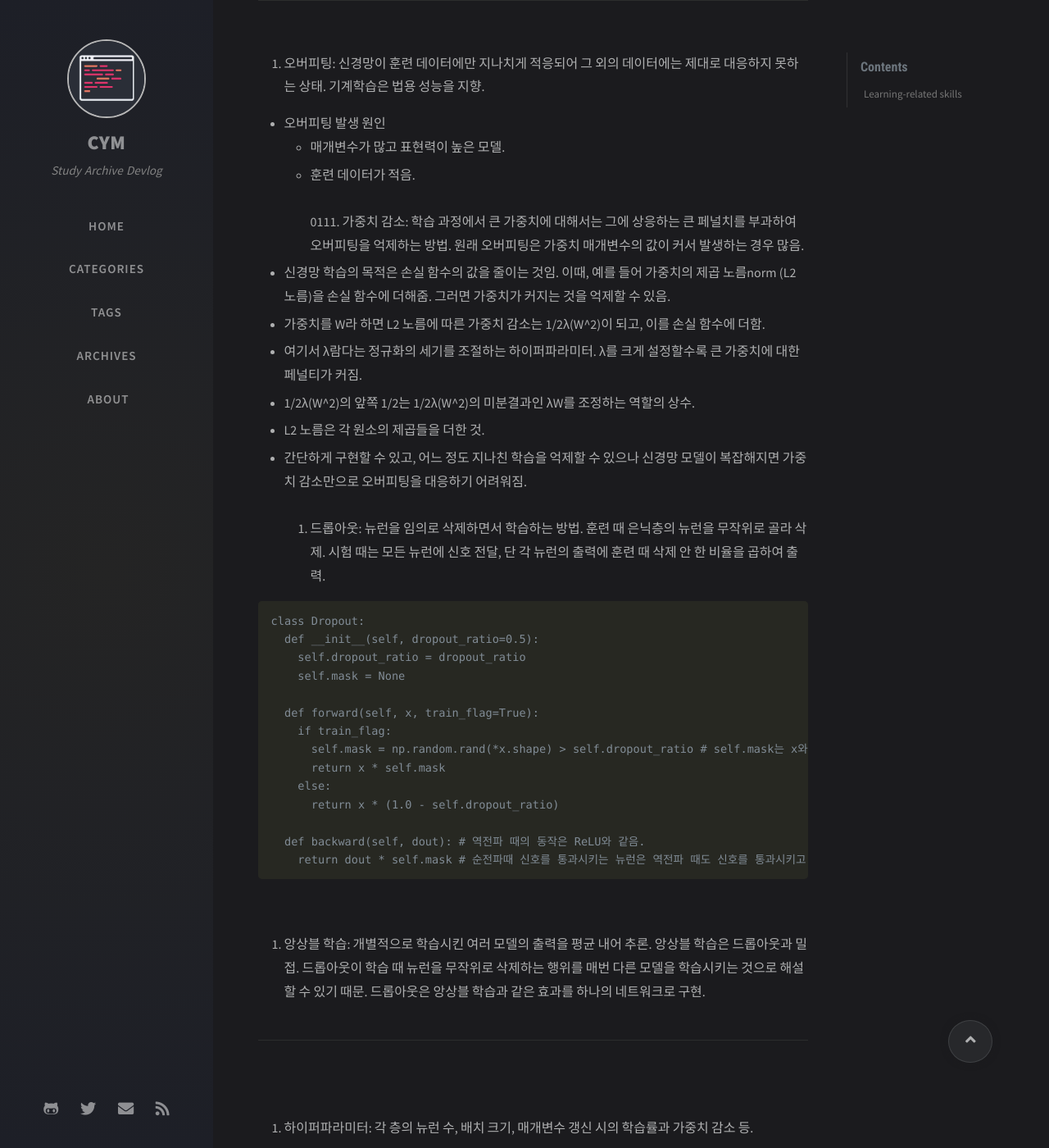
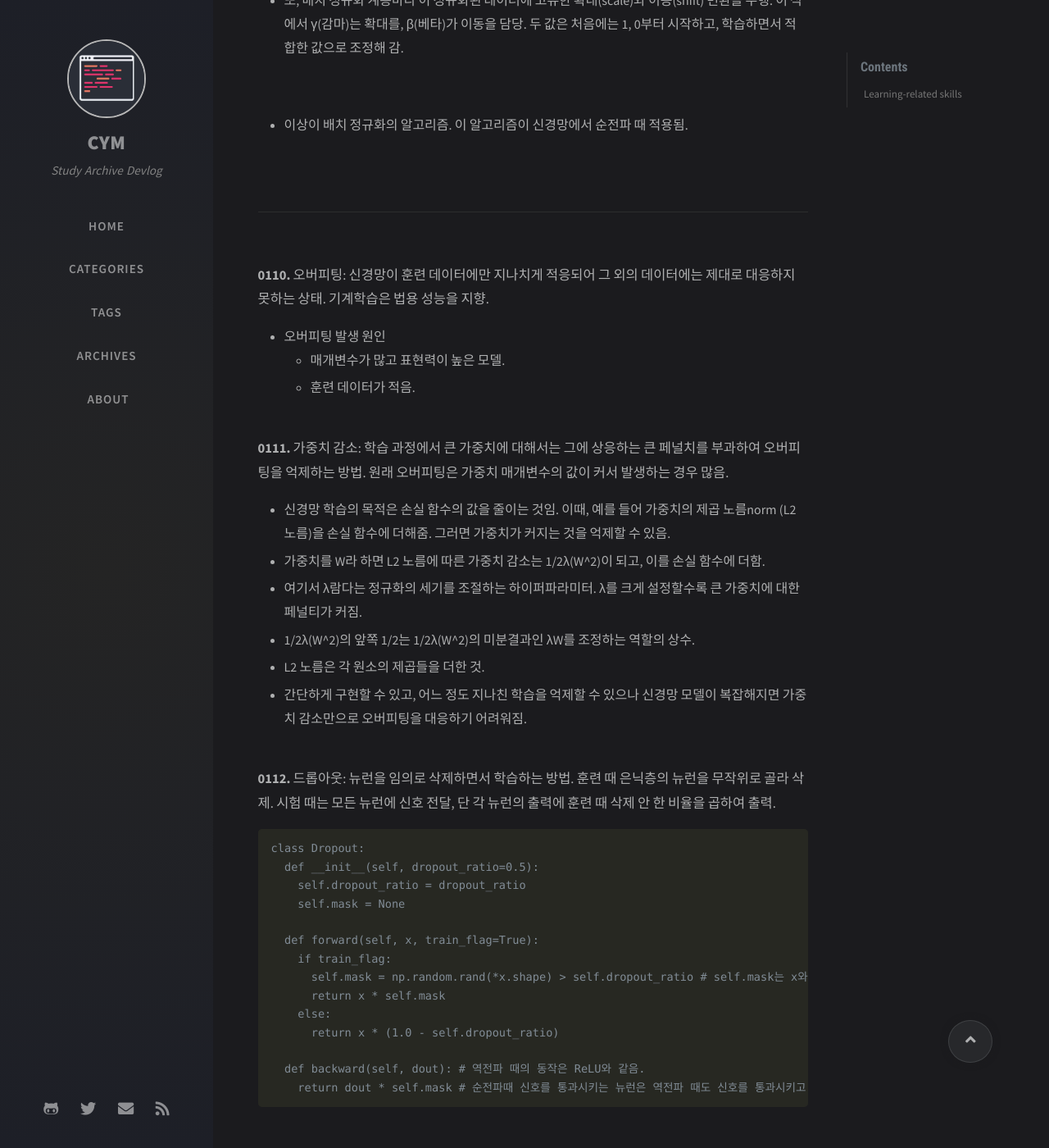
Before and after one commit to cym-2/cym-2.github.io, a Jekyll site: the page built from _posts/2021-01-17-ab4.md, in a window 1280 px wide and 1400 px high, scrolled down 5654 px. Shown: the whole window at 82% size. Built offline with Jekyll 4.4.1, drawn with Linux system fonts in a browser that asks for light colours; nearby versions of some CDN libraries; comment, search, counter and statistics services are not loaded; some of the changed text lies outside the part shown.

Commit message:
Update 2021-01-17-ab4.md

````diff
--- a/_posts/2021-01-17-ab4.md
+++ b/_posts/2021-01-17-ab4.md
@@ -9,17 +9,19 @@
 # Learning-related skills
 <br>
 <br>
-0096. 최적화(optimization): 신경망 학습의 목적은 손실 함수의 값을 가능한 낮추는 매개변수를 찾는 것(매개변수의 최적값을 찾는 문제), 이러한 문제를 푸는 것.<br>
 
-> 광대하고 복잡한 지형을 지도없이, 눈을 가린 채로 '깊은 곳'을 찾아야 함. 이 어려운 상황에서 중요한 단서가 되는 것이 땅의 '기울기'.<br>
+**0096.** 최적화(optimization): 신경망 학습의 목적은 손실 함수의 값을 가능한 낮추는 매개변수를 찾는 것(매개변수의 최적값을 찾는 문제), 이러한 문제를 푸는 것.<br>
+
+- 광대하고 복잡한 지형을 지도없이, 눈을 가린 채로 '깊은 곳'을 찾아야 함. 이 어려운 상황에서 중요한 단서가 되는 것이 땅의 '기울기'.<br>
 
 <br>
-0097. 확률적 경사 하강법(SGD)<br>
+
+**0097.** 확률적 경사 하강법(SGD)<br>
 
 ![img](https://img1.daumcdn.net/thumb/R1280x0/?scode=mtistory2&fname=https%3A%2F%2Fblog.kakaocdn.net%2Fdn%2FbOT18S%2FbtqAQ2Q2u0j%2FuqoDkUZ6qL7w6FbJEUIMJ1%2Fimg.png)
 
-> W는 갱신할 가중치 매개변수, aL/aW는 W에 대한 손실 함수의 기울기, n는 학습률, 화살표는 우변의 값으로 좌변의 값을 갱신한다는 뜻.<br>
-> SGD는 기울어진 방향으로 일정 거리만 가겠다는 단순한 방법.<br>
+- W는 갱신할 가중치 매개변수, aL/aW는 W에 대한 손실 함수의 기울기, n는 학습률, 화살표는 우변의 값으로 좌변의 값을 갱신한다는 뜻.<br>
+- SGD는 기울어진 방향으로 일정 거리만 가겠다는 단순한 방법.<br>
 
 ```
 class SGD:
@@ -64,15 +68,18 @@
 ```
 
 <br>
-0099. 학습률이 너무 작으면 학습시간이 너무 길어지고, 반대로 너무 크면 발산하여 학습이 제대로 이뤄지지 않음. 이 학습률을 정하는 효과적인 기술로 학습률 감소가 있음.
+
+**0099.** 학습률이 너무 작으면 학습시간이 너무 길어지고, 반대로 너무 크면 발산하여 학습이 제대로 이뤄지지 않음. 이 학습률을 정하는 효과적인 기술로 학습률 감소가 있음.
 학습을 진행하면서 학습률을 점차 줄어가는 방법. 처음에는 크게 학습하다가 조금씩 작게 학습. 학습률을 서서히 낮추는 가장 간단한 방법은 매개변수 '전체'의 학습률 값을 일괄적으로 낮추는 것.<br>
-0100. AdaGrad: 개별 매개변수에 적응적으로(adaptive) 학습률을 조정하면서 학습을 진행.<br>
+<br>
+
+**0100.** AdaGrad: 개별 매개변수에 적응적으로(adaptive) 학습률을 조정하면서 학습을 진행.<br>
 
 ![img](https://img1.daumcdn.net/thumb/R1280x0/?scode=mtistory2&fname=https%3A%2F%2Fblog.kakaocdn.net%2Fdn%2FcpZ6Tb%2FbtqA2aH7eEf%2FN0gb6Z2CI5BIC0JGAGKPO0%2Fimg.png)
 
-> W는 갱신할 가중치 매개변수, aL/aW는 W에 대한 손실 함수의 기울기, n은 학습률, h는 기존 기울기 값을 제곱(행렬의 원소별 곱셈)하여 계속 더해줌.<br>
-> 매개변수를 갱신할 때 1/(h)^(1/2)을 곱해 학습률을 조정. -> 매개변수의 원소 중에서 많이 움직인(크게 갱신된) 원소는 학습률이 낮아짐, 학습률 감소가 매개변수의 원소마다 다르게 적용됨.<br>
-> AdaGrad는 과거의 기울기를 제곱하여 계속 더해감. 학습을 진행할수록 갱신 강도가 약해짐. 실제로 무한히 계속 학습하면 어느 순간 갱신량이 0이 되어 전혀 갱신되지 않음.
+- W는 갱신할 가중치 매개변수, aL/aW는 W에 대한 손실 함수의 기울기, n은 학습률, h는 기존 기울기 값을 제곱(행렬의 원소별 곱셈)하여 계속 더해줌.<br>
+- 매개변수를 갱신할 때 1/(h)^(1/2)을 곱해 학습률을 조정. -> 매개변수의 원소 중에서 많이 움직인(크게 갱신된) 원소는 학습률이 낮아짐, 학습률 감소가 매개변수의 원소마다 다르게 적용됨.<br>
+- AdaGrad는 과거의 기울기를 제곱하여 계속 더해감. 학습을 진행할수록 갱신 강도가 약해짐. 실제로 무한히 계속 학습하면 어느 순간 갱신량이 0이 되어 전혀 갱신되지 않음.
 이 문제를 개선한 기법이 RMSProp. RMSProp은 과거의 모든 기울기를 균일하게 더해가는 것이 아니라, 먼 과거의 기울기는 서서히 잊고 새로운 기울기 정보를 크게 반영.
 이를 지수이동평균(Exponential Moving Average, EMA)이라 하여, 과거 기울기의 반영 규모를 기하급수적으로 감소시킴.<br>
 
@@ -112,7 +119,8 @@
 ```
 
 <br>
-0101. Adam: 모멘텀은 공이 그릇 바닥을 구르는 듯한 움직임을 보였고, AdaGrad는 매개변수의 원소마다 적응적으로 갱신 정도를 조정함. 이 두 기법을 융합함. 하이퍼파라미터의 '편향 보정'이 진행됨.
+
+**0101.** Adam: 모멘텀은 공이 그릇 바닥을 구르는 듯한 움직임을 보였고, AdaGrad는 매개변수의 원소마다 적응적으로 갱신 정도를 조정함. 이 두 기법을 융합함. 하이퍼파라미터의 '편향 보정'이 진행됨.<br>
 
 ```
 class Adam:
@@ -145,7 +153,8 @@
 ```
 
 <br>
-0102. SGD, 모멘텀, AdaGrad, Adam 중 모든 문제에 항상 뛰어난 기법이라는 것은 없음. 각자의 장단이 있어 잘 푸는 문제와 서툰 문제가 있음.<br>
+
+**0102.** SGD, 모멘텀, AdaGrad, Adam 중 모든 문제에 항상 뛰어난 기법이라는 것은 없음. 각자의 장단이 있어 잘 푸는 문제와 서툰 문제가 있음.<br>
 
 ![img](https://media.vlpt.us/post-images/dscwinterstudy/ad8ecb50-417f-11ea-b5df-0928199da027/image.png)
 
@@ -155,47 +164,59 @@
 
 <br>
 <br>
-0103. 신경망 학습에서 특히 중요한 것이 가중치의 초깃값임. 가중치의 초깃값을 무엇으로 설정하느냐가 신경망 학습의 성패를 가르는 일이 실제로 자주 있음.<br>
-0104. 가중치 초깃값을 0으로(정확히는 가중치를 균일한 값으로 설정) 하면 학습이 올바로 이뤄지지 않음. 오차역전파법에서 모든 가중치의 값이 똑같이 갱신되기 때문.
+
+**0103.** 신경망 학습에서 특히 중요한 것이 가중치의 초깃값임. 가중치의 초깃값을 무엇으로 설정하느냐가 신경망 학습의 성패를 가르는 일이 실제로 자주 있음.<br>
+<br>
+
+**0104.** 가중치 초깃값을 0으로(정확히는 가중치를 균일한 값으로 설정) 하면 학습이 올바로 이뤄지지 않음. 오차역전파법에서 모든 가중치의 값이 똑같이 갱신되기 때문.
 예츨 들어 2층 신경망에서 첫 번째와 두 번째 층의 가중치가 0이라고 가정. 순전파 때 입력층의 가중치가 0이기 때문에 두 번째 층의 뉴런에 모두 같은 값이 전달 됨.
 두 번째 층의 모든 뉴런에 같은 값이 입력된다는 것은 역전파 때 두 번째 층의 가중치가 모두 똑같이 갱신된다는 말. 그래서 가중치들은 같은 초깃값에서 시작하고 갱신을 거쳐도 여전히 같은 값을 유지.
 가중치를 여러 개 갖는 의미를 사라지게 함. 가중치가 고르게 되어버리는 상황, 가중치의 대칭적인 구조를 막으려면 초깃값을 무작위로 설정해야 함.<br>
-0105. 기울기 소실(gradient vanishing): 데이터가 0과 1에 치우쳐 분포하게 되면 역전파의 기울기 값이 점점 작아지다가 사라짐. 층을 깊게하는 딥러닝에서는 더 심각한 문제가 됨.<br>
-0106. 각 층의 활성화값은 적당히 고루 분포되어야 함. 층과 층 사이에 적당하게 다양한 데이터가 흐르게 해야 신경망 학습이 효율적으로 이루어짐.
+<br>
+
+**0105.** 기울기 소실(gradient vanishing): 데이터가 0과 1에 치우쳐 분포하게 되면 역전파의 기울기 값이 점점 작아지다가 사라짐. 층을 깊게하는 딥러닝에서는 더 심각한 문제가 됨.<br>
+<br>
+
+**0106.** 각 층의 활성화값은 적당히 고루 분포되어야 함. 층과 층 사이에 적당하게 다양한 데이터가 흐르게 해야 신경망 학습이 효율적으로 이루어짐.
 반대로 치우친 데이터가 흐르면 기울기 소실이나 표현력 제한 문제에 빠져 학습이 잘 이루어지지 않음.<br>
-0107. Xavier 초깃값: 앞 계층의 노드가 n개라면 표준편차가 1/(n^(1/2))인 분포를 사용. 활성화 함수로 sigmoid나 tanh 등 S자 모양 곡선일 때 사용.<br>
-0108. He 초깃값: 앞 계층의 노드가 n개일 때, 펴준편차가 1/(2n^(1/2))인 정규분포를 사용. 활성화 함수로 ReLU를 사용할 때 사용.
+<br>
+
+**0107.** Xavier 초깃값: 앞 계층의 노드가 n개라면 표준편차가 1/(n^(1/2))인 분포를 사용. 활성화 함수로 sigmoid나 tanh 등 S자 모양 곡선일 때 사용.<br>
+<br>
+
+**0108.** He 초깃값: 앞 계층의 노드가 n개일 때, 펴준편차가 1/(2n^(1/2))인 정규분포를 사용. 활성화 함수로 ReLU를 사용할 때 사용.
 ReLU는 음의 영역이 0이라서 더 넓게 분포시키기 위해 2배의 계수 필요.<br>
 <br>
 
 ---
 
 <br>
-0109. 배치 정규화(Batch Normalization): 각 층에서의 활성화값이 적당히 분포되도록 조정. 데이터 분포를 정규화하는 '배치 정규화 계층'을 신경망에 삽입.<br>
+
+**0109.** 배치 정규화(Batch Normalization): 각 층에서의 활성화값이 적당히 분포되도록 조정. 데이터 분포를 정규화하는 '배치 정규화 계층'을 신경망에 삽입.<br>
 
 ![img](https://img1.daumcdn.net/thumb/R1280x0/?scode=mtistory2&fname=https%3A%2F%2Fblog.kakaocdn.net%2Fdn%2FcTkLWb%2FbtqBE1W6Bwk%2F9MuiIabbWugFPwjP6hKjC1%2Fimg.png)
 
-> 장점<br>
->> 1. 학습을 빨리 진행할 수 있음(학습 속도 개선).<br>
->> 2. 초깃값에 크게 의존하지 않음(초깃값 선택 장애 안녕!).<br>
->> 3. 오버피팅 억제(드롭아웃 등의 필요성 감소).<br>
+- 장점<br>
+  - 1. 학습을 빨리 진행할 수 있음(학습 속도 개선).<br>
+  - 2. 초깃값에 크게 의존하지 않음(초깃값 선택 장애 안녕!).<br>
+  - 3. 오버피팅 억제(드롭아웃 등의 필요성 감소).<br>
 
-배치 정규화는 학습 시 미니배치를 단위로 정규화함. 구체적으로는 데이터 분포가 평균이 0, 분산이 1이 되도록 정규화.<br>
+- 배치 정규화는 학습 시 미니배치를 단위로 정규화함. 구체적으로는 데이터 분포가 평균이 0, 분산이 1이 되도록 정규화.<br>
 
 ![img](https://img1.daumcdn.net/thumb/R1280x0/?scode=mtistory2&fname=https%3A%2F%2Fblog.kakaocdn.net%2Fdn%2FuKegB%2FbtqBEA6tkkY%2Fg3CS8atbkqBy9g0NpzN8L0%2Fimg.png)
 
-> 여기에는 미니배치 B = {x1, x2, ... xm}이라는 m개의 입력 데이터의 집합에 대해 평균과 분산을 구함.
+- 여기에는 미니배치 B = {x1, x2, ... xm}이라는 m개의 입력 데이터의 집합에 대해 평균과 분산을 구함.
 그리고 입력 데이터의 평균과 분산을 구해서 평균이 0, 분산이 1이 되게(적절한 분포가 되게) 정규화함.
 입실론 값은 작은 값(예를 들어 10e-7)으로, 0으로 나누는 사태를 예방하는 역할.<br>
 
 ![img](https://img1.daumcdn.net/thumb/R1280x0/?scode=mtistory2&fname=https%3A%2F%2Fblog.kakaocdn.net%2Fdn%2FbxuaG1%2FbtqBEBYE6en%2FV7ZCC91a1op3TZxBjkDVeK%2Fimg.png)
 
-> 또, 배치 정규화 계층마다 이 정규화된 데이터에 고유한 확대(scale)와 이동(shift) 변환을 수행.
+- 또, 배치 정규화 계층마다 이 정규화된 데이터에 고유한 확대(scale)와 이동(shift) 변환을 수행.
 이 식에서 γ(감마)는 확대를, β(베타)가 이동을 담당. 두 값은 처음에는 1, 0부터 시작하고, 학습하면서 적합한 값으로 조정해 감.<br>
 
 ![img](https://img1.daumcdn.net/thumb/R1280x0/?scode=mtistory2&fname=https%3A%2F%2Fblog.kakaocdn.net%2Fdn%2FeeFrZK%2FbtqBGpQfOec%2FMWqydK7Jjj9zDYB7LWy8R0%2Fimg.png)
 
-> 이상이 배치 정규화의 알고리즘. 이 알고리즘이 신경망에서 순전파 때 적용됨.<br>
+- 이상이 배치 정규화의 알고리즘. 이 알고리즘이 신경망에서 순전파 때 적용됨.<br>
 
 <br>
 <br>
@@ -203,13 +224,15 @@
 ---
 
 <br>
-0110. 오버피팅: 신경망이 훈련 데이터에만 지나치게 적응되어 그 외의 데이터에는 제대로 대응하지 못하는 상태. 기계학습은 법용 성능을 지향.<br>
+
+**0110.** 오버피팅: 신경망이 훈련 데이터에만 지나치게 적응되어 그 외의 데이터에는 제대로 대응하지 못하는 상태. 기계학습은 법용 성능을 지향.<br>
 
 - 오버피팅 발생 원인<br>
   - 매개변수가 많고 표현력이 높은 모델.<br>
   - 훈련 데이터가 적음.<br>
 <br>
-0111. 가중치 감소: 학습 과정에서 큰 가중치에 대해서는 그에 상응하는 큰 페널치를 부과하여 오버피팅을 억제하는 방법. 원래 오버피팅은 가중치 매개변수의 값이 커서 발생하는 경우 많음.<br>
+
+**0111.** 가중치 감소: 학습 과정에서 큰 가중치에 대해서는 그에 상응하는 큰 페널치를 부과하여 오버피팅을 억제하는 방법. 원래 오버피팅은 가중치 매개변수의 값이 커서 발생하는 경우 많음.<br>
 
 - 신경망 학습의 목적은 손실 함수의 값을 줄이는 것임. 이때, 예를 들어 가중치의 제곱 노름norm (L2 노름)을 손실 함수에 더해줌. 그러면 가중치가 커지는 것을 억제할 수 있음.<br>
 - 가중치를 W라 하면 L2 노름에 따른 가중치 감소는 1/2λ(W^2)이 되고, 이를 손실 함수에 더함.<br>
@@ -218,7 +241,8 @@
 - L2 노름은 각 원소의 제곱들을 더한 것.<br>
 - 간단하게 구현할 수 있고, 어느 정도 지나친 학습을 억제할 수 있으나 신경망 모델이 복잡해지면 가중치 감소만으로 오버피팅을 대응하기 어려워짐.<br>
 <br>
-0112. 드롭아웃: 뉴런을 임의로 삭제하면서 학습하는 방법. 훈련 때 은닉층의 뉴런을 무작위로 골라 삭제. 시험 때는 모든 뉴런에 신호 전달, 단 각 뉴런의 출력에 훈련 때 삭제 안 한 비율을 곱하여 출력.<br>
+
+**0112.** 드롭아웃: 뉴런을 임의로 삭제하면서 학습하는 방법. 훈련 때 은닉층의 뉴런을 무작위로 골라 삭제. 시험 때는 모든 뉴런에 신호 전달, 단 각 뉴런의 출력에 훈련 때 삭제 안 한 비율을 곱하여 출력.<br>
 
 ```
 class Dropout:
@@ -238,14 +262,16 @@
 ```
 
 <br>
-0113. 앙상블 학습: 개별적으로 학습시킨 여러 모델의 출력을 평균 내어 추론. 앙상블 학습은 드롭아웃과 밀접. 드롭아웃이 학습 때 뉴런을 무작위로 삭제하는 행위를 매번 다른 모델을 학습시키는 것으로 해설할 수 있기 때문. 드롭아웃은 앙상블 학습과 같은 효과를 하나의 네트워크로 구현.<br>
+
+**0113.** 앙상블 학습: 개별적으로 학습시킨 여러 모델의 출력을 평균 내어 추론. 앙상블 학습은 드롭아웃과 밀접. 드롭아웃이 학습 때 뉴런을 무작위로 삭제하는 행위를 매번 다른 모델을 학습시키는 것으로 해설할 수 있기 때문. 드롭아웃은 앙상블 학습과 같은 효과를 하나의 네트워크로 구현.<br>
 <br>
 
 ---
 
 <br>
 <br>
-0114. 하이퍼파라미터: 각 층의 뉴런 수, 배치 크기, 매개변수 갱신 시의 학습률과 가중치 감소 등.<br>
+
+**0114.** 하이퍼파라미터: 각 층의 뉴런 수, 배치 크기, 매개변수 갱신 시의 학습률과 가중치 감소 등.<br>
 
 - 하이퍼파라미터의 성능을 평가할 때는 시험 데이터를 사용해서 안 됨.<br>
 - 시험 데이터를 사용하에 하이퍼파라미터를 조정하면 하이퍼파라미터 값이 시험 데이터에 오버피팅됨.<br>
@@ -254,7 +280,8 @@
   - 검증 데이터: 하이퍼파라미터 성능 평가<br>
   - 시험 데이터: 신경망의 범용 성능 평가<br>
 <br>
-0115. 하이퍼파라미터를 최적화할 때의 핵심은 하이퍼파라미터의 '최적 값'이 존재하는 범위를 조금씩 줄여간다는 것.<br>
+
+**0115.** 하이퍼파라미터를 최적화할 때의 핵심은 하이퍼파라미터의 '최적 값'이 존재하는 범위를 조금씩 줄여간다는 것.<br>
 
 - 범위를 조금씩 줄이려면 우선 대략적인 범위를 설정하고 그 범위에서 무작위로 하이퍼파라미터 값을 골라낸(샘플링) 후, 그 값으로 정확도를 평가.<br>
 - 정확도를 잘 살피면서 이 작업을 여러 번 반복하여 하이퍼파라미터의 '최적 값'의 범위를 좁혀감.<br>
@@ -263,4 +290,4 @@
   - 0단계: 하이퍼파라미터의 값의 범위를 설정.<br>
   - 1단계: 설정된 범위에서 하이퍼파라미터의 값을 무작위로 추출.<br>
   - 2단계: 1단계에서 샘플링한 하이퍼파라미터 값을 사용하여 학습하고, 검증 데이터로 정확도를 평가.(단, 에폭을 작게 설정.)<br>
-  - 3단게: 1단계와 2단계를 특정 횟수(100회 등) 반복하여, 그 정확도의 결과를 보고 하이퍼파라미터의 범위를 좁힘.
+  - 3단게: 1단계와 2단계를 특정 횟수(100회 등) 반복하여, 그 정확도의 결과를 보고 하이퍼파라미터의 범위를 좁힘.<br>
````
Also changed, not shown: other parts of _posts/2021-01-17-ab4.md (+8 -6 lines).
